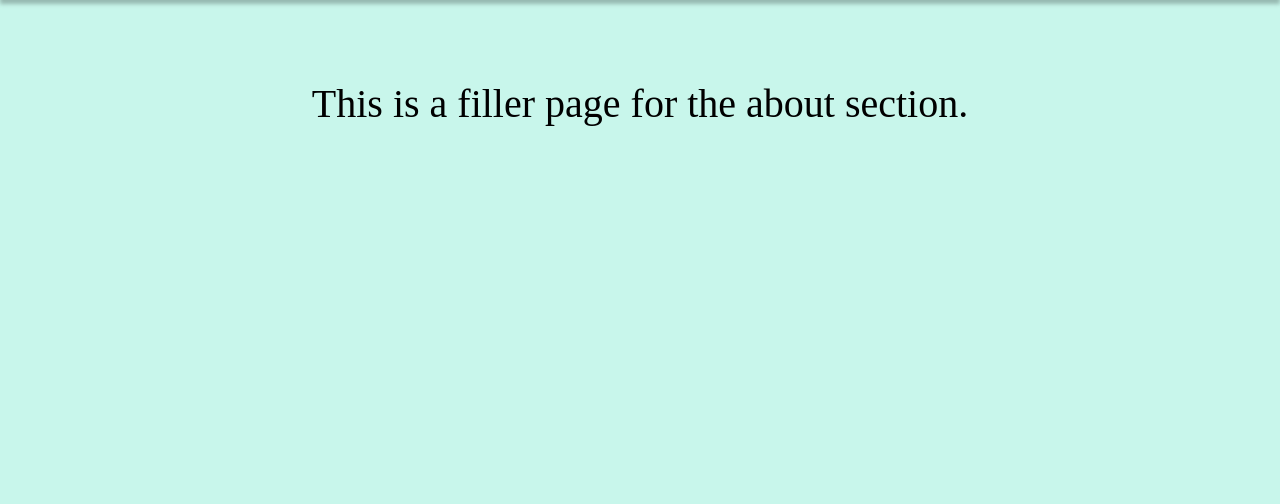
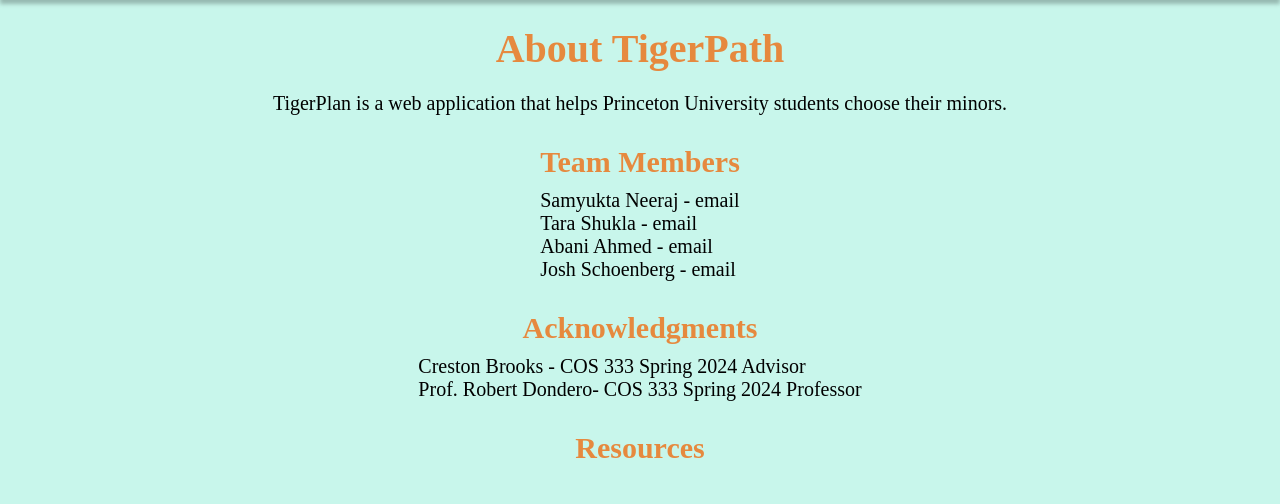
Before and after one commit to sn2979/TigerPlan, a Flask app: page /about in a window 1280 px wide. Shown: the part 80-584 px from the top of the page. Run offline with Flask 3, Linux system fonts and the light colour scheme; the visitor is signed in with stand-in values (Sample User, id 1); data that the repository does not hold is empty.

Commit message:
about page and more design

```diff
--- a/templates/about.html
+++ b/templates/about.html
@@ -3,17 +3,73 @@
 <head>
 <meta charset="UTF-8">
 <meta name="viewport" content="width=device-width, initial-scale=1.0">
-<title>TigerPlan</title>
+<title>TigerPlan - About</title>
 <link rel="stylesheet" type="text/css" href= "{{ url_for('static',filename='styles/try_style.css') }}" >
+
+<style>
+  /* CSS for stacking sections vertically */
+  .container {
+    display: flex;
+    flex-direction: column;
+    align-items: center; /* Centers content horizontally */
+  }
+
+  .text-section {
+    margin-bottom: 30px; /* space between sections */
+    font-size: 20px;
+  }
+
+  h2 {
+    margin-top:25px;
+    margin-bottom: 20px; /* Add space below h2 */
+    font-size: 40px; /* Larger font size for h2 */
+    color:#e6893e;
+
+  }
+
+  h4 {
+    margin-bottom: 10px; /* Add space below h4 */
+    font-size: 30px; /* Larger font size for h4 */
+    text-align: center; /* Center align h4 */
+    color: #e6893e;
+
+  }
+</style>
+
 </head>
+
 <body>
 
 {% set username = username %}
 {% include 'header.html' %}
+
 <main>
-  <section id="main-content">
-    <p>This is a filler page for the about section.</p>
-  </section>
+<section class="container mb-4 mt-5">
+  <h2 class="text-center mb-4">About TigerPath</h2>
+
+  <div class="text-section">
+    <p>TigerPlan is a web application that helps Princeton University students choose their minors.</p>
+  </div>
+
+  <div class="text-section">
+    <h4>Team Members</h4>
+    <div>Samyukta Neeraj - email</div>
+    <div>Tara Shukla - email</div>
+    <div>Abani Ahmed - email</div>
+    <div>Josh Schoenberg - email</div>
+  </div>
+
+  <div class="text-section">
+    <h4>Acknowledgments</h4>
+    <p class="mb-0">Creston Brooks - COS 333 Spring 2024 Advisor</p>
+    <p>Prof. Robert Dondero- COS 333 Spring 2024 Professor</p>
+  </div>
+
+  <div class="text-section">
+    <h4>Resources</h4>
+  </div>
+</section>
+
 </main>
 
 </body>
--- a/templates/recommend.html
+++ b/templates/recommend.html
@@ -135,16 +135,16 @@
   }
 
   .grey-box {
-    background-color: #ccc;
+    background-color: #C6C6C6;
     width: 45%; /* Set width to 45% of the modal */
     max-width: 500px;
     height: 70px;
-    margin-bottom: 10px; /* Add margin between boxes */
+    margin-bottom: 20px; /* Add margin between boxes */
     border-radius: 50px;
     box-shadow: 0 4px 8px rgba(0, 0, 0, 0.1); /* Add shadow effect */
+    z-index: 2;
 
   }
-
 
   .close {
     position: absolute;
```
